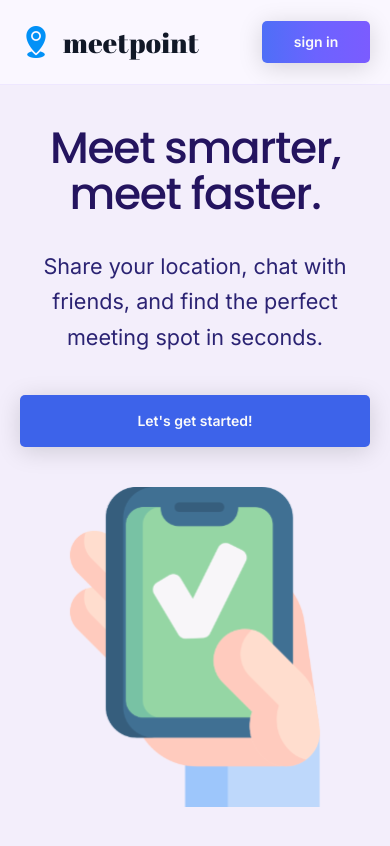
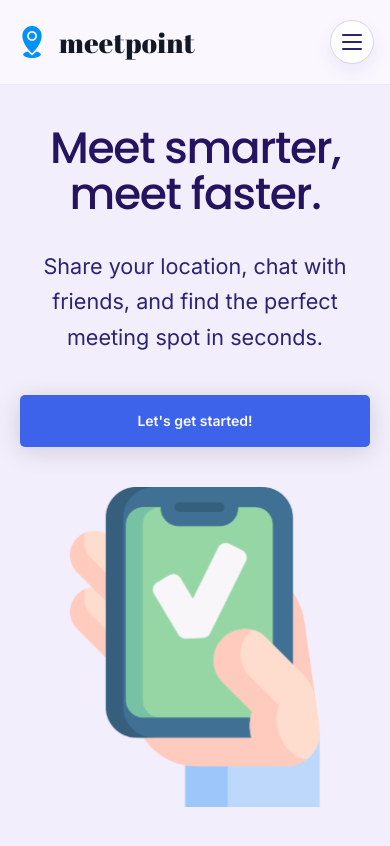
Before and after one commit to sungeun15/meetpoint, a Next.js app: page / in a window 390 px wide. Built offline with nearby package versions, Linux system fonts and the light colour scheme.

Commit message:
feat: refine responsive home and mobile navigation

```diff
--- a/app/components/main-header.tsx
+++ b/app/components/main-header.tsx
@@ -4,6 +4,7 @@ import Image from "next/image";
 import Link from "next/link";
 import { Abril_Fatface, Inter } from "next/font/google";
 import { usePathname } from "next/navigation";
+import { useState } from "react";
 
 const abrilFatface = Abril_Fatface({
     weight: "400",
@@ -29,8 +30,25 @@ const headerConfigByPath: Record<string, { actionLabel: string; actionHref: stri
 const gradientBackground =
     "linear-gradient(90deg, #4e6ff7 0%, #6c63ff 50%, #7b5cff 100%)";
 
+function getDesktopNavigationLinkClass(isActive: boolean) {
+    return [
+        "transition-colors",
+        isActive ? "text-[#1f1f1f]" : "text-[#8f8f8f] hover:text-[#3f3f46]",
+    ].join(" ");
+}
+
+function getMobileNavigationLinkClass(isActive: boolean) {
+    return [
+        "rounded-2xl px-4 py-3 text-base font-medium transition-colors lowercase",
+        isActive
+            ? "bg-[#3d63ea]/10 text-[#163091]"
+            : "text-[#4b5563] hover:bg-[#f4f4f5] hover:text-[#1f2937]",
+    ].join(" ");
+}
+
 export function MainHeader() {
     const pathname = usePathname();
+    const [isMenuOpen, setIsMenuOpen] = useState(false);
     const headerConfig = headerConfigByPath[pathname] ?? {
         actionLabel: "sign in",
         actionHref: "/login",
@@ -38,8 +56,8 @@ export function MainHeader() {
 
     return (
         <header className="w-full border-b border-[#eee7ff] bg-[#faf7ff] shadow-[0_6px_24px_rgba(113,87,180,0.08)]">
-            <div className="mx-auto flex min-h-[84px] w-full max-w-[1440px] items-center justify-between px-5 sm:px-8 lg:px-8">
-                <div className="flex items-center gap-8">
+            <div className="mx-auto flex min-h-[84px] w-full max-w-[1440px] items-center justify-between px-4 sm:px-6 lg:px-8">
+                <div className="flex items-center gap-3 sm:gap-4 lg:gap-5">
                     <Link href="/" className="flex items-center gap-[11px] text-[#1c1d1f]">
                         <Image
                             src="/imports/Frame1-2/6bbd22ff4d1f77ee42786bef5cc5ea8b1b2a6028.png"
@@ -54,12 +72,12 @@ export function MainHeader() {
                         </span>
                     </Link>
 
-                    <nav className={`${inter.className} hidden items-center gap-7 text-[15px] font-medium lowercase text-[#8f8f8f] md:flex`}>
+                    <nav className={`${inter.className} hidden items-center gap-6 text-[15px] font-medium lowercase lg:flex`}>
                         {navigationItems.map(({ href, label }) => (
                             <Link
                                 key={href}
                                 href={href}
-                                className={pathname === href ? "text-[#1f1f1f]" : "transition-colors hover:text-[#3f3f46]"}
+                                className={getDesktopNavigationLinkClass(pathname === href)}
                             >
                                 {label}
                             </Link>
@@ -67,14 +85,67 @@ export function MainHeader() {
                     </nav>
                 </div>
 
-                <Link
-                    href={headerConfig.actionHref}
-                    className={`${inter.className} inline-flex min-w-[108px] items-center justify-center rounded-[5px] px-6 py-[14px] text-[14px] font-semibold leading-none text-[#fafafa] shadow-[0px_4px_24.5px_rgba(0,0,0,0.15)] transition-transform hover:-translate-y-0.5`}
-                    style={{ background: gradientBackground }}
+                <div className="hidden items-center lg:flex">
+                    <Link
+                        href={headerConfig.actionHref}
+                        className={`${inter.className} inline-flex min-w-[108px] items-center justify-center rounded-[5px] px-6 py-[14px] text-[14px] font-semibold lowercase leading-none text-[#fafafa] shadow-[0px_4px_24.5px_rgba(0,0,0,0.15)] transition-transform hover:-translate-y-0.5`}
+                        style={{ background: gradientBackground }}
+                    >
+                        {headerConfig.actionLabel}
+                    </Link>
+                </div>
+
+                <button
+                    type="button"
+                    className="inline-flex h-11 w-11 items-center justify-center rounded-full border border-[#d9d2f3] bg-white text-[#2b2373] shadow-[0_8px_18px_rgba(84,65,140,0.08)] transition hover:border-[#c7bbea] hover:bg-[#f7f3ff] lg:hidden"
+                    aria-label={isMenuOpen ? "Close menu" : "Open menu"}
+                    aria-expanded={isMenuOpen}
+                    onClick={() => setIsMenuOpen((open) => !open)}
                 >
-                    {headerConfig.actionLabel}
-                </Link>
+                    <span className="relative block h-4 w-5">
+                        <span
+                            className={`absolute left-0 top-0 h-[2px] w-5 rounded-full bg-current transition ${isMenuOpen ? "translate-y-[7px] rotate-45" : ""
+                                }`}
+                        />
+                        <span
+                            className={`absolute left-0 top-[7px] h-[2px] w-5 rounded-full bg-current transition ${isMenuOpen ? "opacity-0" : ""
+                                }`}
+                        />
+                        <span
+                            className={`absolute left-0 top-[14px] h-[2px] w-5 rounded-full bg-current transition ${isMenuOpen ? "-translate-y-[7px] -rotate-45" : ""
+                                }`}
+                        />
+                    </span>
+                </button>
             </div>
+
+            {isMenuOpen ? (
+                <div className="border-t border-[#eee7ff] bg-[#fffdfd] px-4 py-4 shadow-[0_18px_38px_rgba(113,87,180,0.12)] lg:hidden">
+                    <div className="mx-auto flex max-w-[1440px] flex-col gap-4">
+                        <nav className={`${inter.className} flex flex-col gap-2`}>
+                            {navigationItems.map(({ href, label }) => (
+                                <Link
+                                    key={href}
+                                    href={href}
+                                    className={getMobileNavigationLinkClass(pathname === href)}
+                                    onClick={() => setIsMenuOpen(false)}
+                                >
+                                    {label}
+                                </Link>
+                            ))}
+                        </nav>
+
+                        <Link
+                            href={headerConfig.actionHref}
+                            className={`${inter.className} inline-flex w-full items-center justify-center rounded-[5px] px-5 py-[14px] text-[14px] font-semibold lowercase leading-none text-[#fafafa] shadow-[0px_4px_24.5px_rgba(0,0,0,0.15)] transition-transform hover:-translate-y-0.5`}
+                            style={{ background: gradientBackground }}
+                            onClick={() => setIsMenuOpen(false)}
+                        >
+                            {headerConfig.actionLabel}
+                        </Link>
+                    </div>
+                </div>
+            ) : null}
         </header>
     );
 }
--- a/app/page.tsx
+++ b/app/page.tsx
@@ -15,13 +15,13 @@ const poppins = Poppins({
 export default function Home() {
   return (
     <main className="flex-1 bg-[#f3eefb] text-[#1a202c]">
-      <section className="mx-auto grid w-full max-w-[1440px] grid-cols-1 items-center gap-10 px-5 py-10 sm:gap-12 sm:px-8 sm:py-14 md:gap-14 md:px-10 md:py-16 lg:min-h-screen lg:grid-cols-[minmax(0,1.08fr)_minmax(360px,560px)] lg:gap-10 lg:px-8 lg:py-16 xl:py-20">
+      <section className="mx-auto grid w-full max-w-[1440px] grid-cols-1 items-center gap-10 px-5 py-10 sm:gap-12 sm:px-8 sm:py-14 md:gap-14 md:px-10 md:py-16 lg:min-h-[calc(100vh-84px)] lg:grid-cols-[minmax(0,1.08fr)_minmax(360px,560px)] lg:gap-10 lg:px-8 lg:py-16 xl:py-20">
         <div className="max-w-[760px] text-center md:max-w-[900px] md:text-left lg:self-center lg:pt-0">
-          <h1 className={`${poppins.className} text-[clamp(2.75rem,9vw,4.5rem)] leading-[1.04] tracking-[-0.03em] text-[#24145f] md:max-w-[10.5ch]`}>
+          <h1 className={`${poppins.className} text-[clamp(2.75rem,9vw,4.5rem)] leading-[1.04] tracking-[-0.03em] text-[#24145f] md:max-w-[10.5ch] md:text-[clamp(3.4rem,7vw,4.9rem)] lg:max-w-none`}>
             Meet smarter, meet faster.
           </h1>
 
-          <p className={`${inter.className} mx-auto mt-8 max-w-[720px] text-[clamp(1.35rem,4.7vw,2.25rem)] font-normal leading-[1.65] text-[#2b2373] sm:mt-10 md:mx-0 md:mt-11 md:max-w-[26ch]`}>
+          <p className={`${inter.className} mx-auto mt-8 max-w-[720px] text-[clamp(1.35rem,4.7vw,2.25rem)] font-normal leading-[1.65] text-[#2b2373] sm:mt-10 md:mx-0 md:mt-11 md:max-w-[26ch] md:text-[clamp(1.55rem,3.6vw,2.1rem)] md:leading-[1.68] lg:mt-14 lg:max-w-none lg:leading-[1.72]`}>
             Share your location, chat with friends,
             <br className="hidden sm:block" />
             <span className="sm:hidden"> </span>
@@ -30,7 +30,7 @@ export default function Home() {
 
           <Link
             href="/signup"
-            className={`${inter.className} mt-10 inline-flex w-full items-center justify-center rounded-[5px] bg-[#3d63ea] px-[30px] py-[19px] text-[14px] font-semibold leading-[14px] text-[#fafafa] shadow-[0px_4px_24.5px_rgba(0,0,0,0.15)] transition-transform hover:-translate-y-0.5 sm:mt-12 sm:w-auto`}
+            className={`${inter.className} mt-10 inline-flex w-full items-center justify-center rounded-[5px] bg-[#3d63ea] px-[30px] py-[19px] text-[14px] font-semibold leading-[14px] text-[#fafafa] shadow-[0px_4px_24.5px_rgba(0,0,0,0.15)] transition-transform hover:-translate-y-0.5 sm:mt-12 sm:w-auto md:mt-14 md:min-w-[220px] lg:mt-[68px]`}
           >
             Let&apos;s get started!
           </Link>
```
